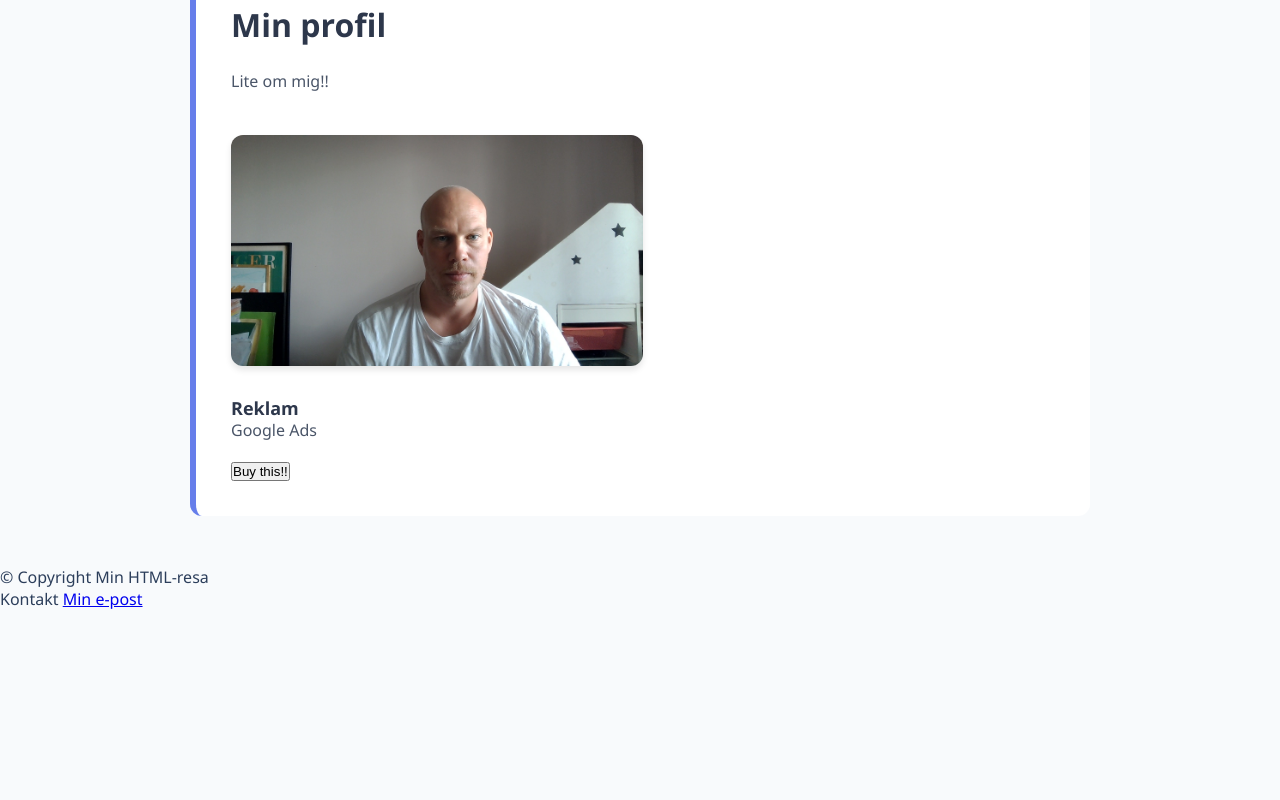
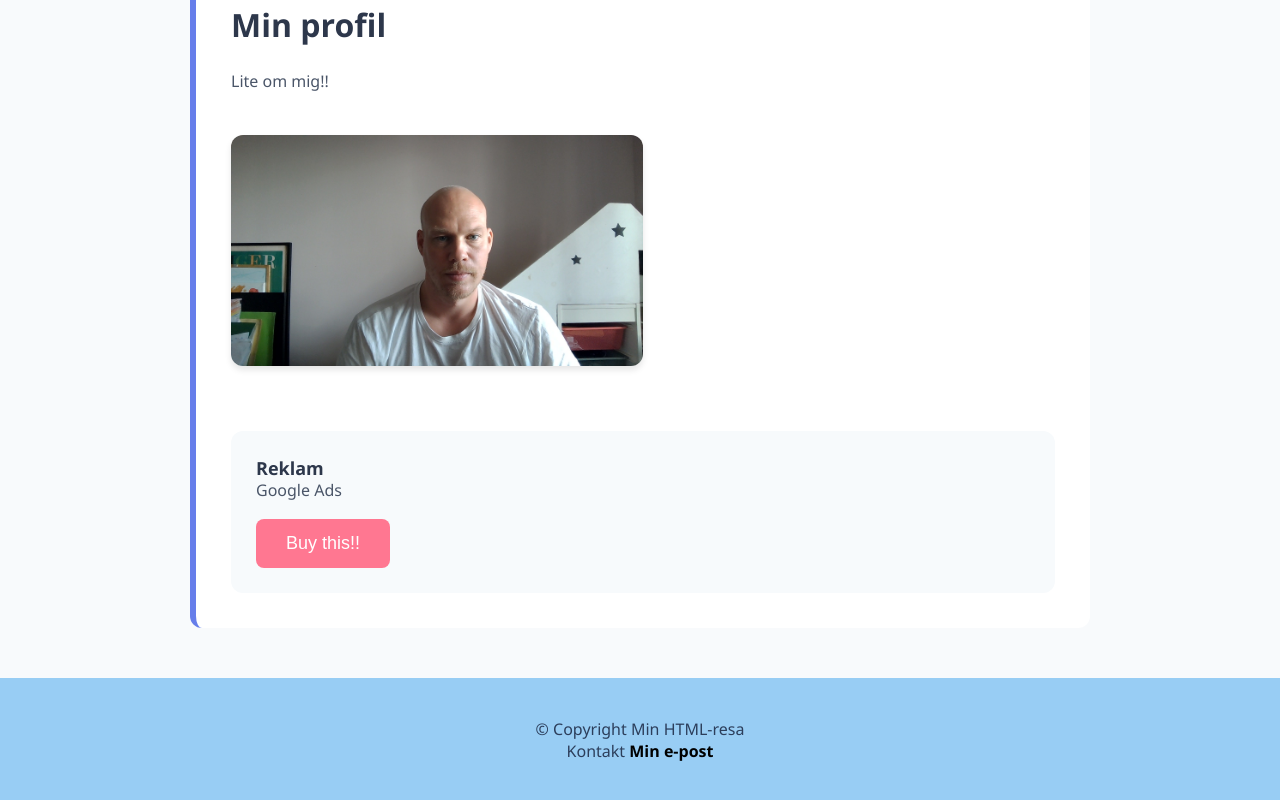
Before and after one commit to Thebeatkicks/code-along-css-onsdag, a plain HTML site: page index.html in a window 1280 px wide. Shown: the part 763-1563 px from the top of the page. Before the commit the page ends 1373 px from the top, so only its background shows below. Drawn offline with Linux system fonts and the light colour scheme.

Commit message:
Add styles for article and footer sections

```diff
--- a/css/index.css
+++ b/css/index.css
@@ -103,3 +103,37 @@ img {
     margin: 25px 0;
     box-shadow: 0 4px 6px rgba(0, 0, 0, 0.1);
 }
+
+article {
+    background-color: #f7fafc;
+    padding: 25px;
+    border-radius: 12px;
+
+    margin-top: 35px;
+}
+
+article button {
+    background-color: #ff7791;
+    color: white;
+    border: none;
+    padding: 14px 30px;
+    border-radius: 8px;
+    cursor: pointer;
+    font-size: 18px;
+}
+
+footer {
+    background-color: #98cdf4;
+    padding: 40px;
+}
+
+footer p {
+
+    text-align: center;
+}
+
+footer a {
+    color: rgb(0, 0, 0);
+    text-decoration: none;
+    font-weight: 600;
+}
```
